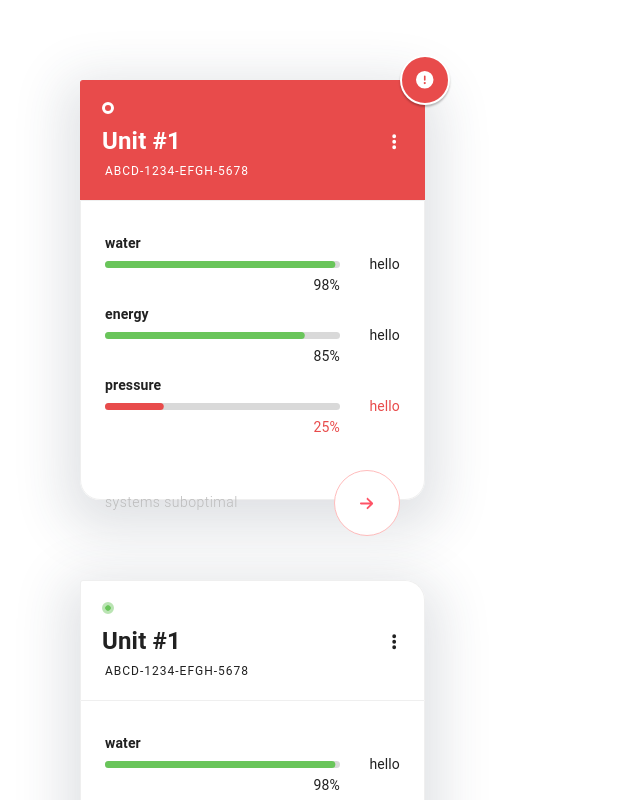
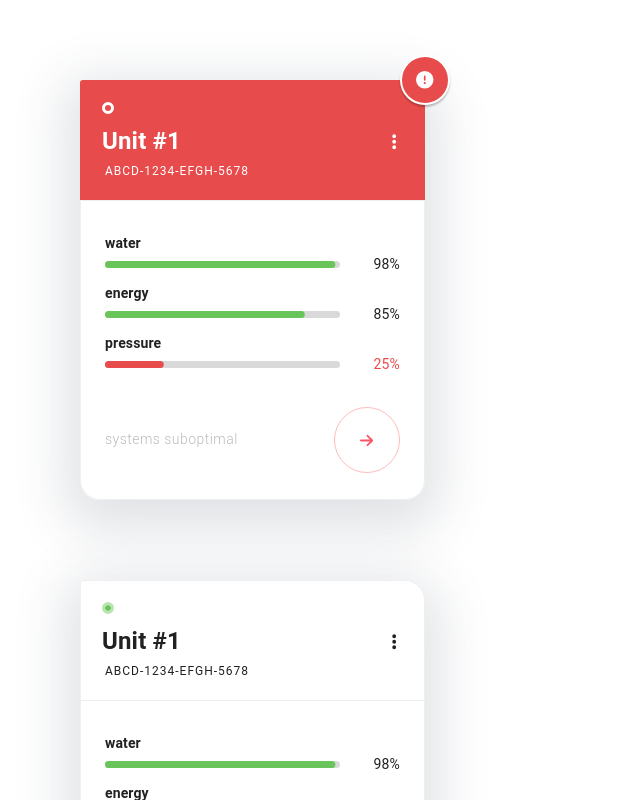
Before and after one commit to KevinKra/nextjs-template, a Next.js app: page / in a window 1280 px wide. Shown: the top 800 px of the page, without its empty margins (0-640 px from the left). Built offline with nearby package versions, Linux system fonts and the light colour scheme.

Commit message:
test lint-staged

```diff
--- a/package.json
+++ b/package.json
@@ -12,7 +12,7 @@
     "prepare": "husky install"
   },
   "lint-staged": {
-    "*.js|jsx|ts|tsx": [
+    "*.{js,jsx,ts,tsx}": [
       "eslint"
     ]
   },
--- a/src/components/molecules/StatusBar/index.tsx
+++ b/src/components/molecules/StatusBar/index.tsx
@@ -21,7 +21,6 @@ const StatusBar = ({ ...props }: IStatusBar) => {
           variant="determinate"
           value={props.value}
         />
-        <Typography className="statusBar-percentage">hello</Typography>
         <Typography className="statusBar-percentage">{props.value}%</Typography>
       </localStyles.StatusRow>
     </div>
```
